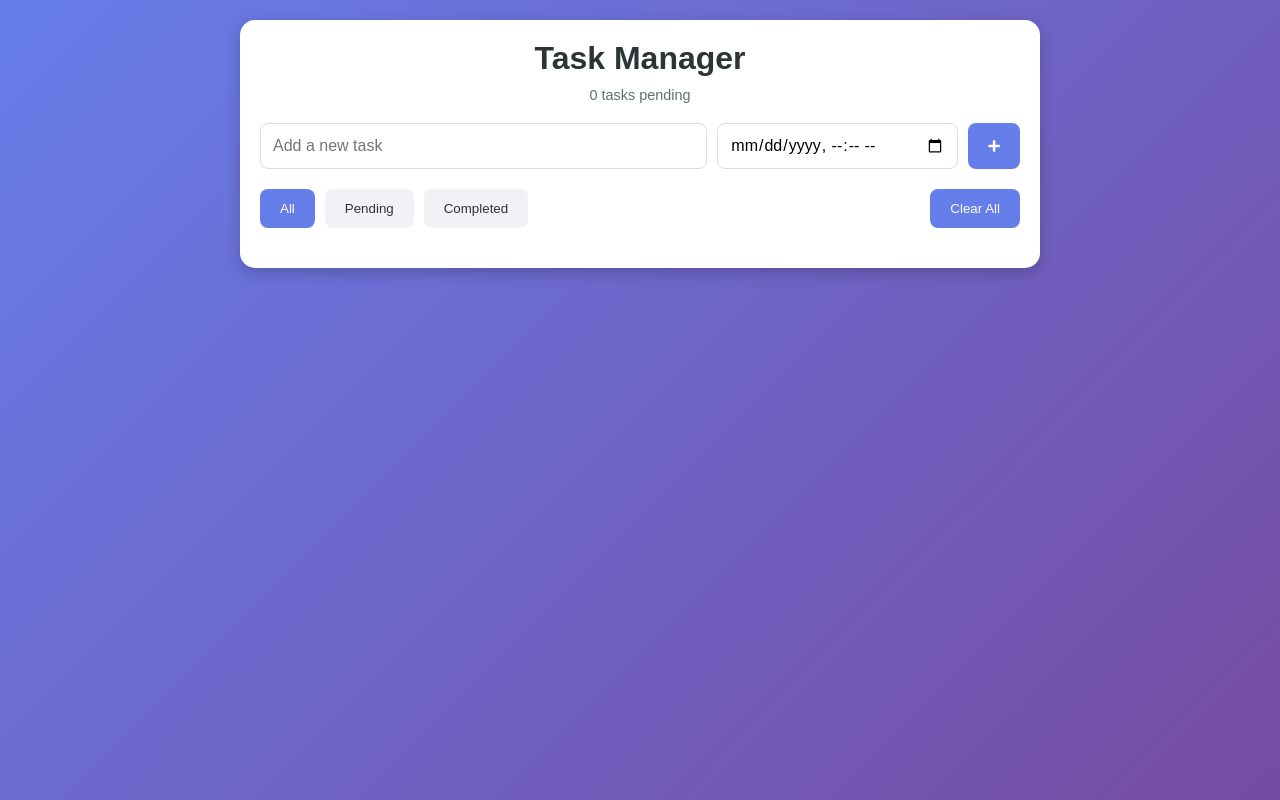
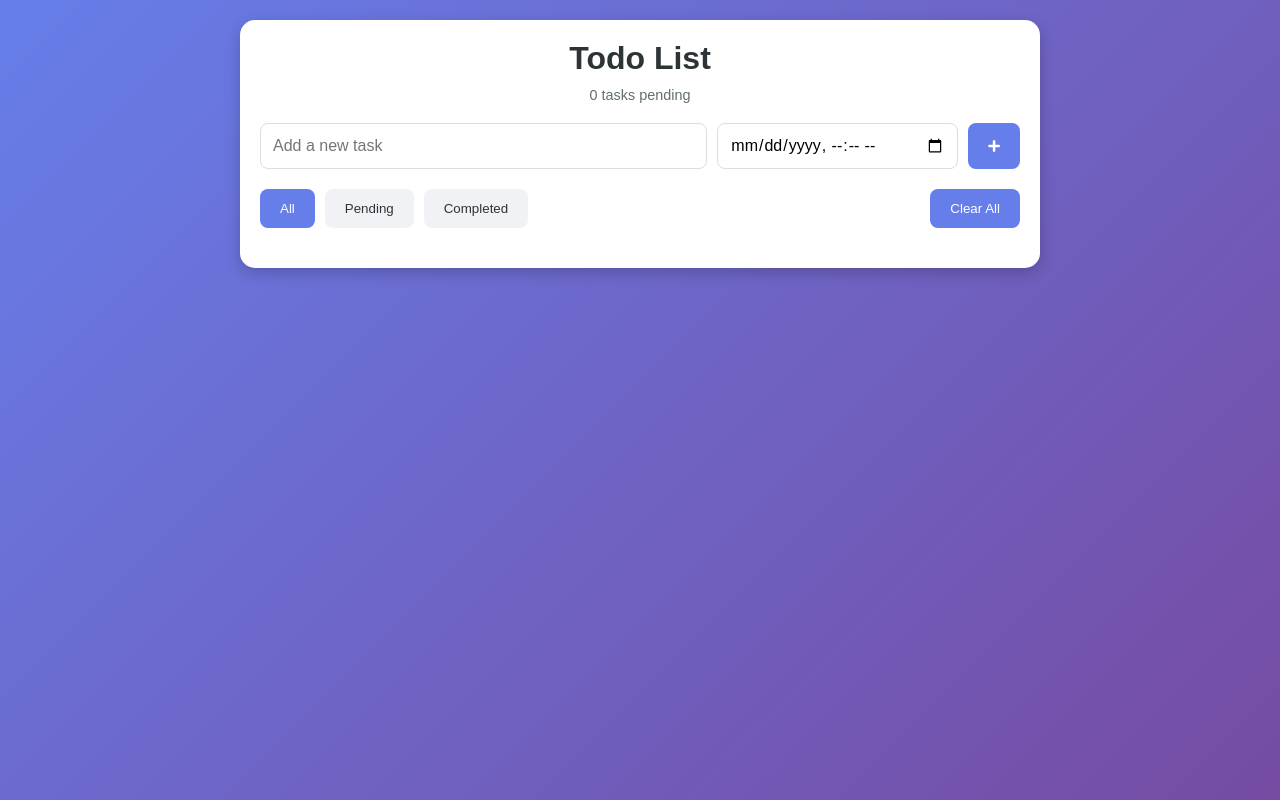
Before and after one commit to pranjalr004/SCT_WD_4, a plain HTML site: page index.html in a window 1280 px wide. Drawn offline with Linux system fonts and the light colour scheme.

Commit message:
Heading was changed

```diff
--- a/index.html
+++ b/index.html
@@ -11,7 +11,7 @@
 <body>
     <div class="container">
         <header>
-            <h1>Task Manager</h1>
+            <h1>Todo List</h1>
             <div class="task-count">
                 <span id="pendingTasks">0</span> tasks pending
             </div>
```
